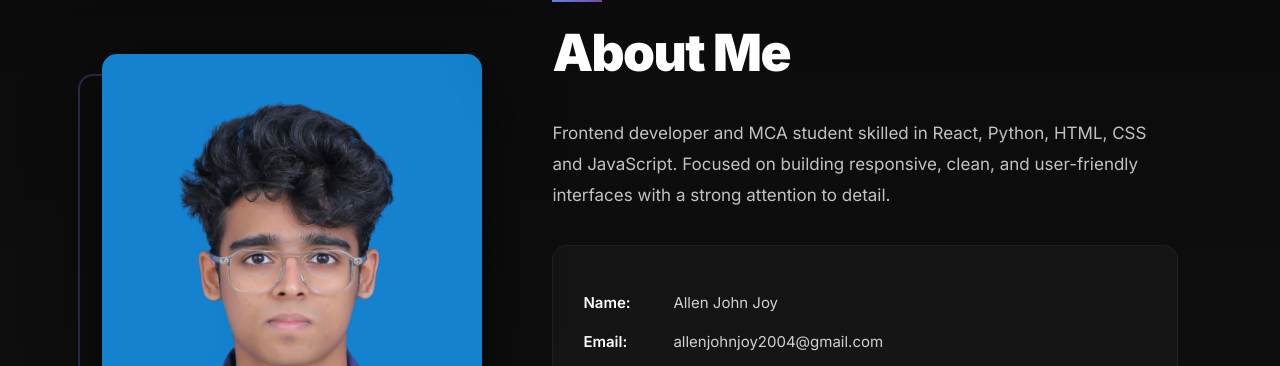
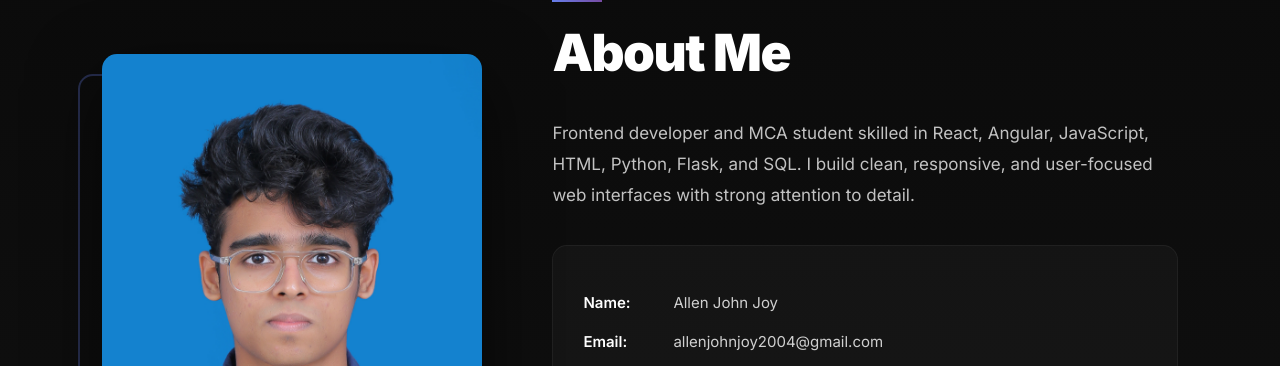
Before and after one commit to AllenJohnn/Portfolio, a plain HTML site: page index.html in a window 1280 px wide. Shown: the part 997-1363 px from the top of the page. Drawn offline with Linux system fonts and the light colour scheme.

Commit message:
Update index.html

```diff
--- a/index.html
+++ b/index.html
@@ -75,7 +75,7 @@
                 <h5 class="section-subtitle">MY INTRODUCTION</h5>
                 <h2>About Me</h2>
                 <p>
-                    Frontend developer and MCA student skilled in React, Python, HTML, CSS and JavaScript. Focused on building responsive, clean, and user-friendly interfaces with a strong attention to detail.
+                    Frontend developer and MCA student skilled in React, Angular, JavaScript, HTML, Python, Flask, and SQL. I build clean, responsive, and user-focused web interfaces with strong attention to detail.
                 </p>
                 <div class="about-details">
                     <p><strong>Name:</strong> Allen John Joy</p>
```
